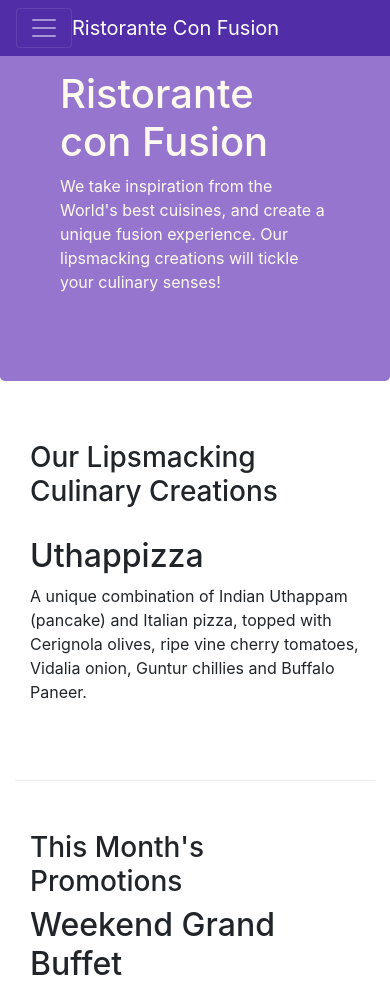
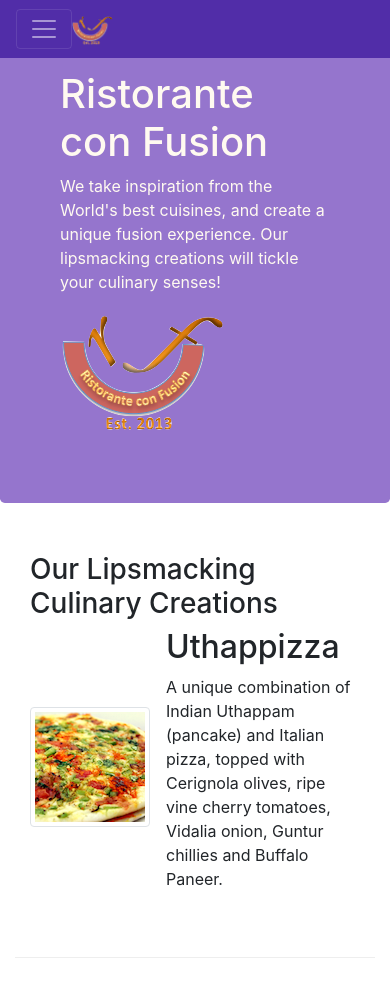
Before and after one commit to rv72/RestauranteConFusion, a website: page index.html in a window 390 px wide. Shown: the top 986 px of the page. Drawn offline with nearby package versions, Linux system fonts and the light colour scheme.

Commit message:
images & media

```diff
--- /dev/null
+++ b/Assignment1/css/styles.css
@@ -0,0 +1,36 @@
+.row-header {
+
+    margin: 0px auto;
+    padding: 0px auto;
+
+}
+
+.row-content {
+
+    margin: 0px auto;
+    padding: 50px 0px 50px 0px;
+    border-bottom: 1px ridge;
+    min-height: 400px;
+
+}
+
+.footer {
+
+    background-color: #d1c4e9;
+    margin: 0px auto;
+    padding: 20px 0px 20px 0px;
+
+}
+
+.jumbotron {
+    padding: 70px 30px 70px 30px;
+    margin: 0px auto;
+    background: #9575cd;
+    color: floralwhite;
+}
+
+.address {
+    font-size: 80%;
+    margin: 0px;
+    color: #0f0f0f;
+}
--- a/index.html
+++ b/index.html
@@ -21,7 +21,7 @@
             <button class="navbar-toggler" type="button" data-toggle="collapse" data-target="#Navbar">
                 <span class="navbar-toggler-icon"> </span>
             </button>
-            <a class="navbar-brand mr-auto" href="#">Ristorante Con Fusion</a>
+            <a class="navbar-brand mr-auto" href="#"><img src="img/logo.png" height="30" width="41"></a>
             <div class="collapse navbar-collapse" id="Navbar">
                 <ul class="navbar-nav mr-auto">
                     <li class="nav-item active"><a class="nav-link" href="#"><span class="fa fa-home fa-lg"> </span> Home</a></li>
@@ -41,7 +41,8 @@
                     <h1>Ristorante con Fusion</h1>
                     <p>We take inspiration from the World's best cuisines, and create a unique fusion experience. Our lipsmacking creations will tickle your culinary senses!</p>
                 </div>
-                <div class="col-12 col-sm">
+                <div class="col-12 col-sm align-self-center">
+                    <img src="img/logo.png" class="img-fluid">
                 </div>
             </div>
         </div>
@@ -53,8 +54,13 @@
                 <h3>Our Lipsmacking Culinary Creations</h3>
             </div>
             <div class="col col-sm order-sm-first col-md">
-                <h2>Uthappizza</h2>
-                <p>A unique combination of Indian Uthappam (pancake) and Italian pizza, topped with Cerignola olives, ripe vine cherry tomatoes, Vidalia onion, Guntur chillies and Buffalo Paneer.</p>
+                <div class="media">
+                    <img class="d-flex mr-3 img-thumbnail align-self-center" src="img/uthappizza.png" alt="uthappizza">
+                    <div class="media-body">
+                        <h2 class="mt-0">Uthappizza</h2>
+                        <p>A unique combination of Indian Uthappam (pancake) and Italian pizza, topped with Cerignola olives, ripe vine cherry tomatoes, Vidalia onion, Guntur chillies and Buffalo Paneer.</p>
+                    </div>
+                </div>
             </div>
         </div>
 
@@ -74,9 +80,16 @@
                 <h3>Meet our Culinary Specialists</h3>
             </div>
             <div class="col col-sm order-sm-first col-md">
-                <h2>Alberto Somayya</h2>
-                <h4>Executive Chef</h4>
-                <p>Award winning three-star Michelin chef with wide International experience having worked closely with whos-who in the culinary world, he specializes in creating mouthwatering Indo-Italian fusion experiences. </p>
+                <div class="media">
+                    <img class="d-flex mr-3 img-thumbnail align-self-center" src="img/alberto.png" alt="alberto">
+
+                    <div class="media-body">
+                        <h2 class="mt-0">Alberto Somayya</h2>
+                        <h4>Executive Chef</h4>
+                        <p>Award winning three-star Michelin chef with wide International experience having worked closely with whos-who in the culinary world, he specializes in creating mouthwatering Indo-Italian fusion experiences. </p>
+
+                    </div>
+                </div>
             </div>
         </div>
     </div>
```
Also changed, not shown: Assignment1/package.json (added, +24 -0 lines), aboutus.html (+3 -2 lines), contactus.html (+3 -2 lines), img/alberto.png (added), img/buffet.png (added), img/logo.png (added), img/uthappizza.png (added), 3 other files.
